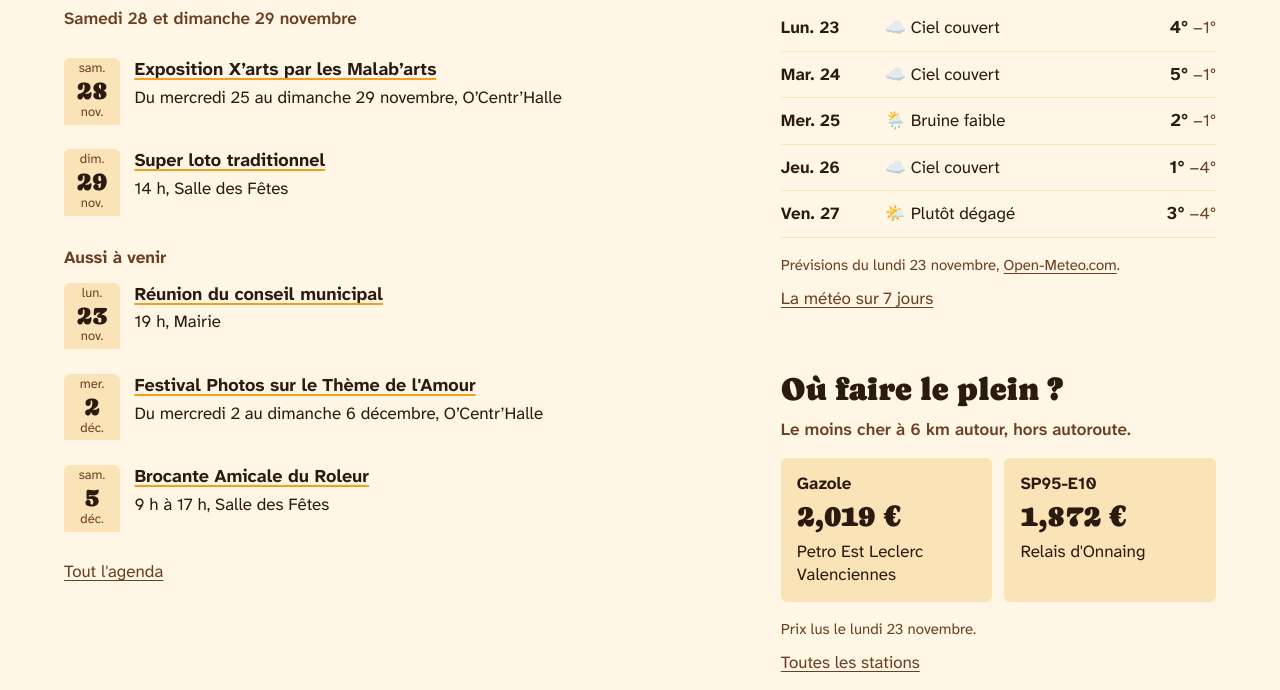
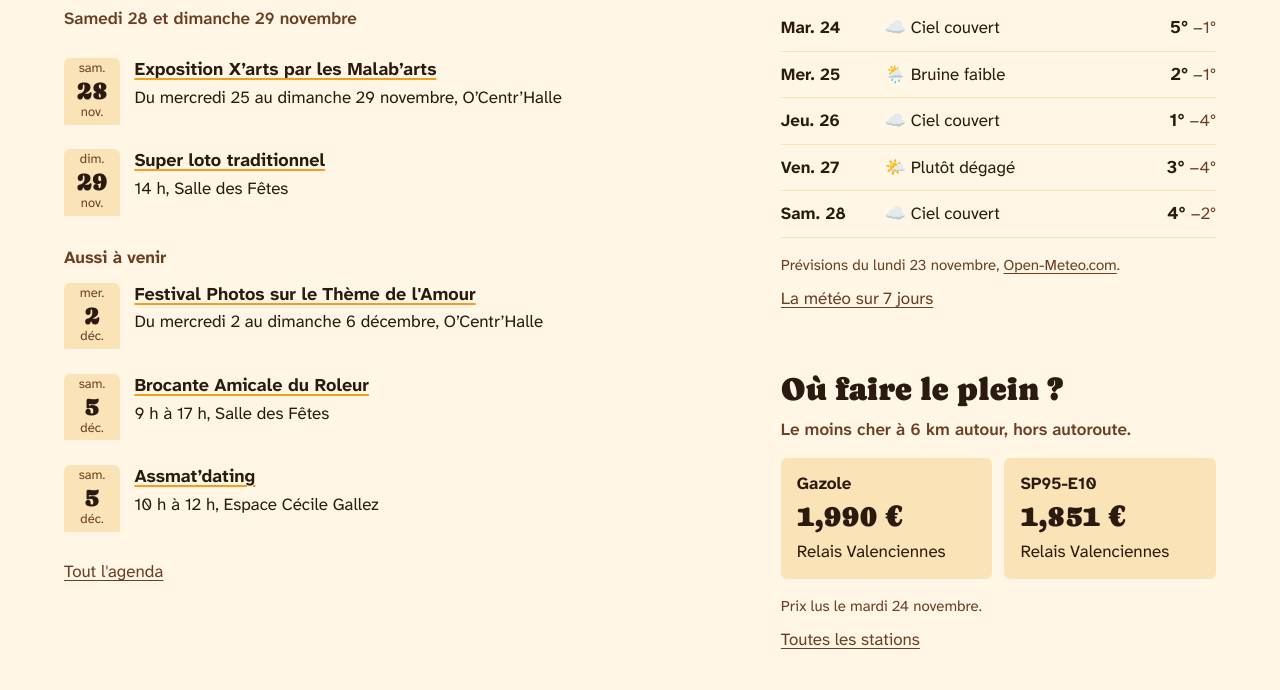
Before and after one commit to saint-saulve-au-quotidien/saint-saulve-au-quotidien.github.io, a plain HTML site: page index.html in a window 1280 px wide. Shown: the part 570-1260 px from the top of the page. Drawn offline with Linux system fonts and the light colour scheme.

Commit message:
Mise à jour du site

```diff
--- a/index.html
+++ b/index.html
@@ -92,12 +92,6 @@
     <h3 class="sorties-ensuite">Aussi à venir</h3>
     <ul class="sorties">
 <li class="sortie">
-  <time class="sortie-jour" datetime="2026-11-23"><span>lun.</span><b>23</b><span>nov.</span></time>
-  <div class="sortie-texte">
-    <h3><a href="https://www.ville-saint-saulve.fr/event/reunion-du-conseil-municipal-26/">Réunion du conseil municipal</a></h3>
-    <p>19 h, Mairie</p>
-  </div>
-</li><li class="sortie">
   <time class="sortie-jour" datetime="2026-12-02"><span>mer.</span><b>2</b><span>déc.</span></time>
   <div class="sortie-texte">
     <h3><a href="https://www.ville-saint-saulve.fr/event/festival-photos-sur-le-theme-de-lamour/">Festival Photos sur le Thème de l&#39;Amour</a></h3>
@@ -109,6 +103,12 @@
     <h3><a href="https://www.ville-saint-saulve.fr/event/brocante-amicale-du-roleur/">Brocante Amicale du Roleur</a></h3>
     <p>9 h à 17 h, Salle des Fêtes</p>
   </div>
+</li><li class="sortie">
+  <time class="sortie-jour" datetime="2026-12-05"><span>sam.</span><b>5</b><span>déc.</span></time>
+  <div class="sortie-texte">
+    <h3><a href="https://www.ville-saint-saulve.fr/event/assmatdating-3/">Assmat’dating</a></h3>
+    <p>10 h à 12 h, Espace Cécile Gallez</p>
+  </div>
 </li>    </ul>
     <p><a href="agenda/">Tout l'agenda</a></p>
   </section>
@@ -117,10 +117,6 @@
     <h2>Il va faire quel temps ?</h2>
     <ul class="jours">
 <li class="jour-meteo">
-  <span class="jour-nom">Lun. 23</span>
-  <span class="jour-ciel"><span aria-hidden="true">☁️</span> Ciel couvert</span>
-  <span class="jour-temperatures"><b>4°</b> <span>−1°</span></span>
-</li><li class="jour-meteo">
   <span class="jour-nom">Mar. 24</span>
   <span class="jour-ciel"><span aria-hidden="true">☁️</span> Ciel couvert</span>
   <span class="jour-temperatures"><b>5°</b> <span>−1°</span></span>
@@ -136,6 +132,10 @@
   <span class="jour-nom">Ven. 27</span>
   <span class="jour-ciel"><span aria-hidden="true">🌤️</span> Plutôt dégagé</span>
   <span class="jour-temperatures"><b>3°</b> <span>−4°</span></span>
+</li><li class="jour-meteo">
+  <span class="jour-nom">Sam. 28</span>
+  <span class="jour-ciel"><span aria-hidden="true">☁️</span> Ciel couvert</span>
+  <span class="jour-temperatures"><b>4°</b> <span>−2°</span></span>
 </li>    </ul>
     <p class="note-bloc">Prévisions du lundi 23 novembre, <a href="https://open-meteo.com/">Open-Meteo.com</a>.</p>
     <p><a href="meteo/">La météo sur 7 jours</a></p>
@@ -147,16 +147,16 @@
     <div class="pleins">
       <div class="plein">
         <h3>Gazole</h3>
-        <p class="plein-prix">2,019 €</p>
-        <p>Petro Est Leclerc Valenciennes</p>
+        <p class="plein-prix">1,990 €</p>
+        <p>Relais Valenciennes</p>
       </div>
       <div class="plein">
         <h3>SP95-E10</h3>
-        <p class="plein-prix">1,872 €</p>
-        <p>Relais d&#39;Onnaing</p>
+        <p class="plein-prix">1,851 €</p>
+        <p>Relais Valenciennes</p>
       </div>
     </div>
-    <p class="note-bloc">Prix lus le lundi 23 novembre.</p>
+    <p class="note-bloc">Prix lus le mardi 24 novembre.</p>
     <p><a href="carburants/">Toutes les stations</a></p>
   </section>
 
```
Also changed, not shown: agenda/index.html (+2 -8 lines), carburants/index.html (+17 -17 lines), donnees.json (+6 -15 lines), meteo/index.html (+0 -5 lines).
